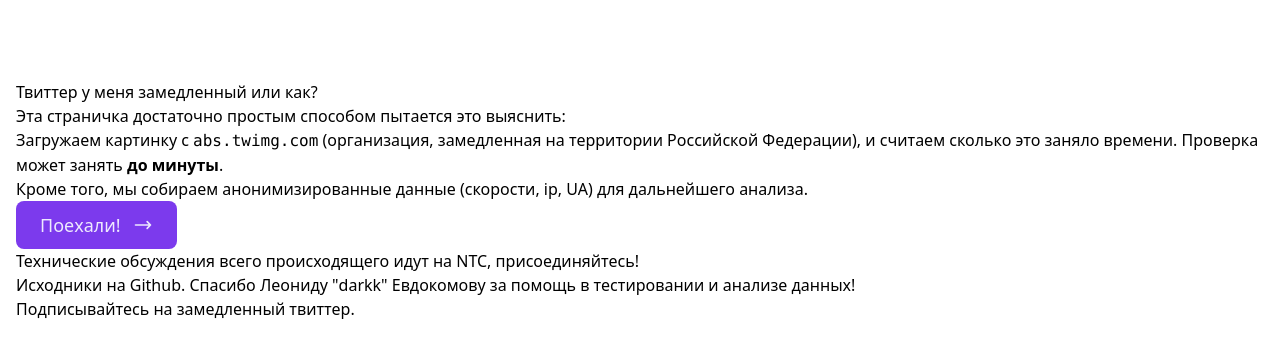
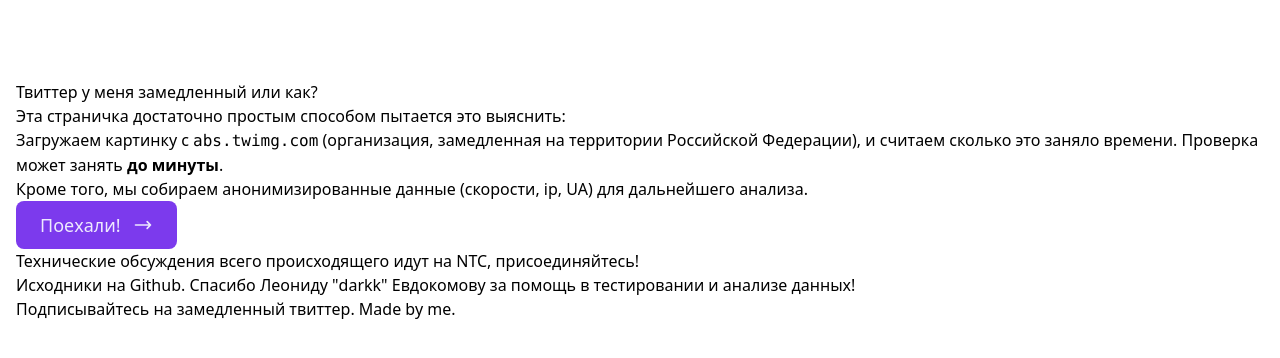
Before and after one commit to 4ndv/is-my-twitter-slow-or-what, a Next.js app: page / in a window 1280 px wide. Shown: the top 358 px of the page. Built offline with nearby package versions, Linux system fonts and the light colour scheme; what @tailwindcss/typography would draw is missing.

Commit message:
Added link to myself

```diff
--- a/pages/index.js
+++ b/pages/index.js
@@ -21,7 +21,7 @@
           Исходники <a target="_blank" href="https://github.com/4ndv/is-my-twitter-slow-or-what">на Github</a>. Спасибо <a target="_blank" href="http://darkk.net.ru">Леониду "darkk" Евдокомову</a> за помощь в тестировании и анализе данных!
         </p>
         <p>
-          Подписывайтесь на <a target="_blank" href="https://twitter.com/libneko">замедленный твиттер</a>.
+          Подписывайтесь на <a target="_blank" href="https://twitter.com/libneko">замедленный твиттер</a>. Made by <a href="https://lynx.pink">me</a>.
         </p>
       </article>
     </div>
```
